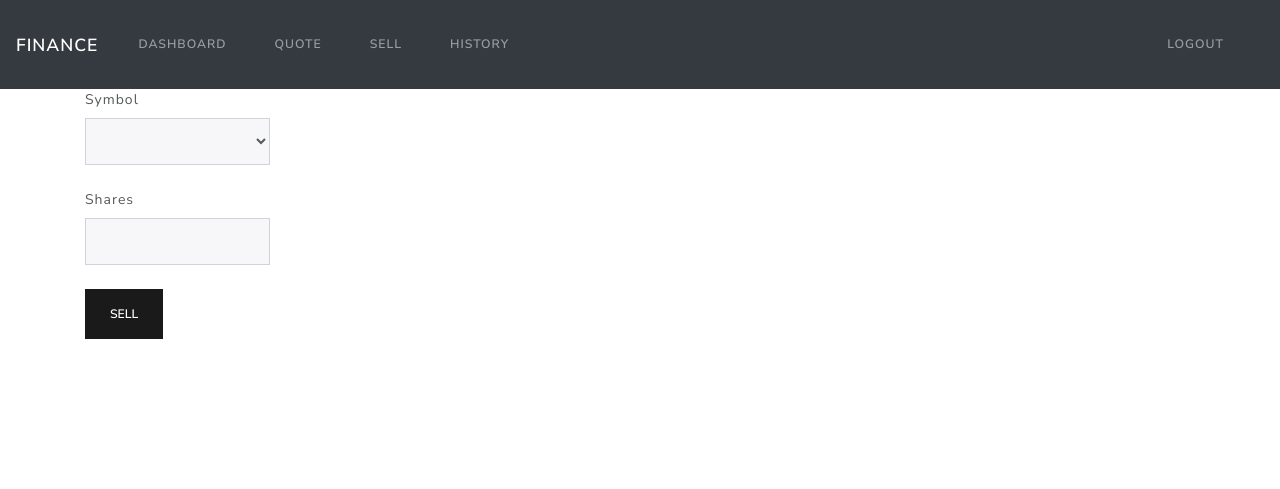
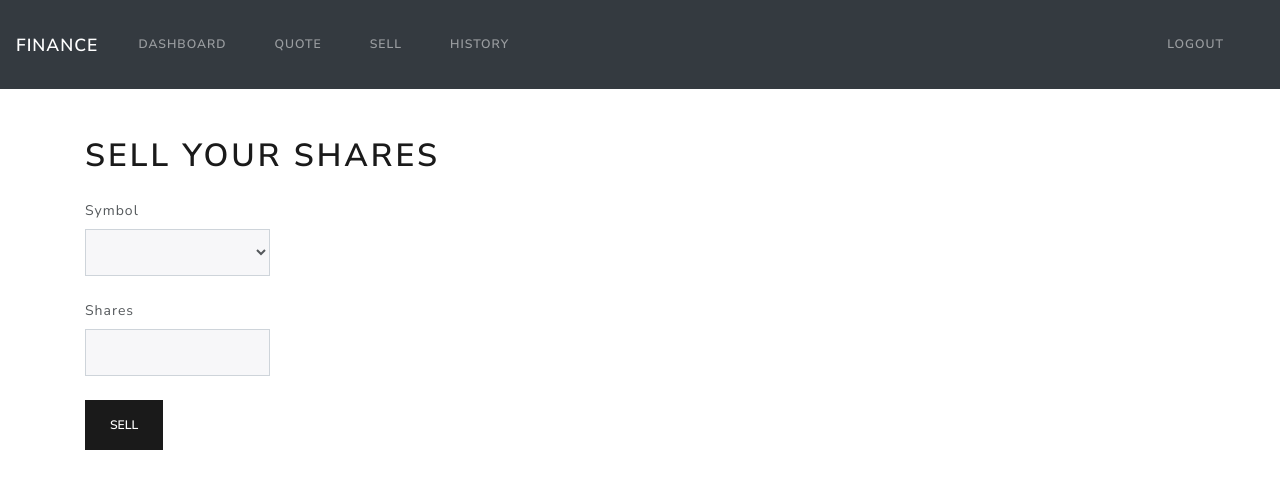
Before and after one commit to Uvalente/finance, a Flask app: page /sell in a window 1280 px wide. Shown: the top 489 px of the page. Run offline with Flask 2, Linux system fonts and the light colour scheme; the visitor is signed in with stand-in values (Sample User, id 1); data comes from the database, SQL or seed files in the repository; data that the repository does not hold is empty; some libraries are stand-ins or nearby versions.

Commit message:
style: add headers to pages

```diff
--- a/app/templates/history.html
+++ b/app/templates/history.html
@@ -1,6 +1,7 @@
 {% extends "layout.html" %}
 
 {% block content %}
+<h1 class="mb-4">Past Transactions</h1>
 <table class="table table-hover">
     <tr>
         <th scope="col">Symbol</th>
--- a/app/templates/index.html
+++ b/app/templates/index.html
@@ -1,6 +1,7 @@
 {% extends 'layout.html' %}
 
 {% block content %}
+<h1 class="mb-4">Stocks Portfolio</h1>
 <table class='table table-hover'>
   <tr>
     <th scope="col">Symbol</th>
--- a/app/templates/layout.html
+++ b/app/templates/layout.html
@@ -54,7 +54,7 @@
   </div>
   {% endif %}
   {% endwith %}
-  <div class="container">
+  <div class="container pt-5">
     {% block content %}{% endblock %}
   </div>
 </body>
--- a/app/templates/quote.html
+++ b/app/templates/quote.html
@@ -1,6 +1,7 @@
 {% extends "layout.html" %}
 
 {% block content %}
+<h1 class="mb-4">Look for a quote</h1>
 <form action='' method='POST'>
     {{ quote_form.hidden_tag() }}
     <div class="form-group">
--- a/app/templates/sell.html
+++ b/app/templates/sell.html
@@ -1,6 +1,7 @@
 {% extends "layout.html" %}
 
 {% block content %}
+<h1 class="mb-4">Sell your shares</h1>
 <form action="" method="POST">
     {{ form.hidden_tag() }}
     <div class="form-group">
```
